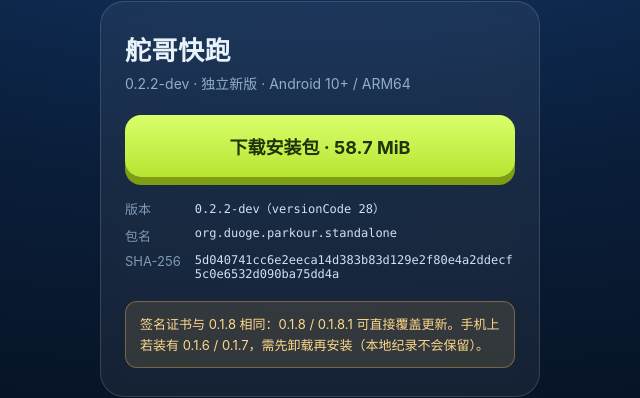
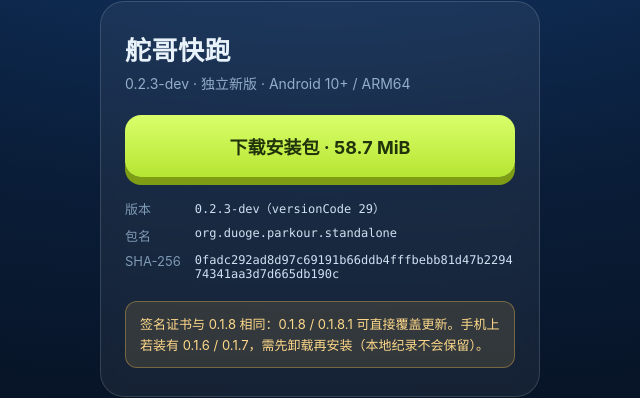
Before and after one commit to pkokwho/duoge-download, a plain HTML site: page index.html in a window 1280 px wide. Shown: the part 201-599 px from the top of the page, 320-960 px from the left. Drawn offline with Linux system fonts and the light colour scheme.

Commit message:
release: 首页更新到 0.2.3-dev / code 29

```diff
--- a/index.html
+++ b/index.html
@@ -28,12 +28,12 @@
 <body>
   <main class="card">
     <h1>舵哥快跑</h1>
-    <p class="sub">0.2.2-dev · 独立新版 · Android 10+ / ARM64</p>
+    <p class="sub">0.2.3-dev · 独立新版 · Android 10+ / ARM64</p>
     <a class="dl" href="duoge-parkour-latest.apk" download>下载安装包 · 58.7 MiB</a>
     <dl>
-      <dt>版本</dt><dd>0.2.2-dev（versionCode 28）</dd>
+      <dt>版本</dt><dd>0.2.3-dev（versionCode 29）</dd>
       <dt>包名</dt><dd>org.duoge.parkour.standalone</dd>
-      <dt>SHA-256</dt><dd>5d040741cc6e2eeca14d383b83d129e2f80e4a2ddecf5c0e6532d090ba75dd4a</dd>
+      <dt>SHA-256</dt><dd>0fadc292ad8d97c69191b66ddb4fffbebb81d47b229474341aa3d7d665db190c</dd>
     </dl>
     <p class="note">签名证书与 0.1.8 相同：0.1.8 / 0.1.8.1 可直接覆盖更新。手机上若装有 0.1.6 / 0.1.7，需先卸载再安装（本地纪录不会保留）。</p>
   </main>
```
